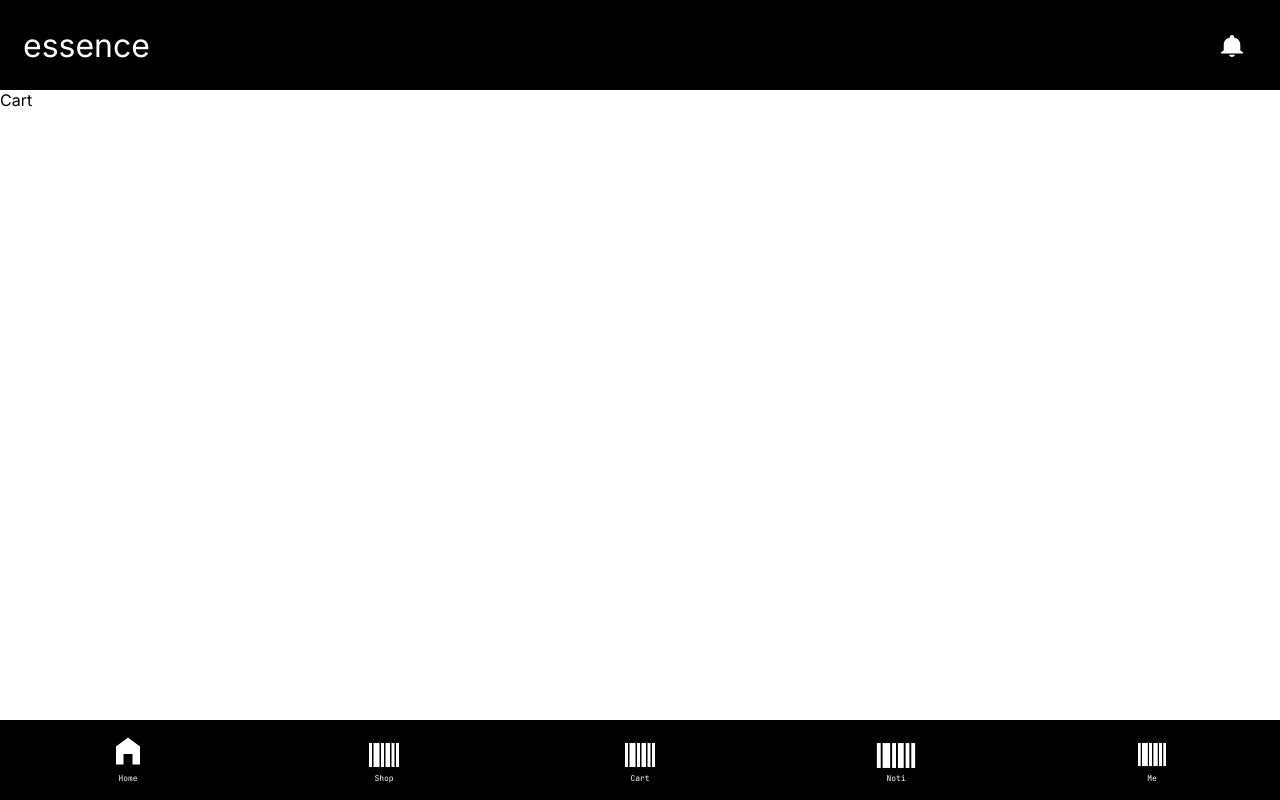
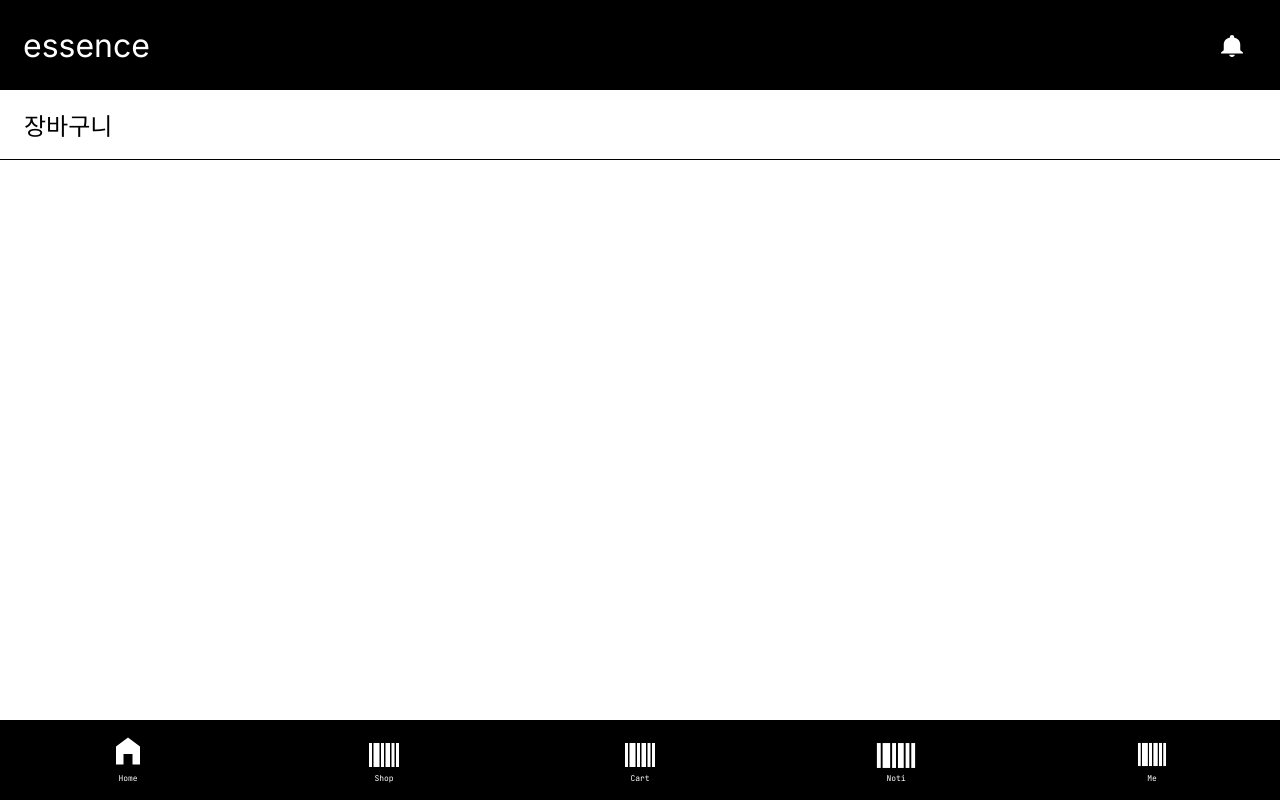
Before and after one commit to TMAX-WEB-SIDE-PROJECT-TEAM/MasterShoppingMallTemplate, a Next.js app: page /cart in a window 1280 px wide. Built offline with nearby package versions, Linux system fonts and the light colour scheme; a web font is replaced by a local one.

Commit message:
[feat] Cart 관련 페이지들 제목 부분
* Cart 관련 페이지들 제목 부분 스타일이 동일하므로 공용 SectionTitle 제작

```diff
--- /dev/null
+++ b/src/modules/cart/components/BuyList.module.scss
@@ -0,0 +1,3 @@
+.buyList {
+  width: 100%;
+}
--- /dev/null
+++ b/src/modules/cart/components/BuyList.tsx
@@ -0,0 +1,11 @@
+import SectionTitle from "modules/cart/components/SectionTitle";
+
+import styles from "modules/cart/components/BuyList.module.scss";
+
+const BuyList = () => (
+  <div className={styles.buyList}>
+    <SectionTitle>장바구니</SectionTitle>
+  </div>
+);
+
+export default BuyList;
--- /dev/null
+++ b/src/modules/cart/components/SectionTitle.module.scss
@@ -0,0 +1,18 @@
+@use "common/styles/Theme";
+@use "common/styles/Utils";
+
+.sectionTitle {
+  box-sizing: border-box;
+  display: flex;
+  flex-direction: row;
+  align-items: center;
+
+  width: 100%;
+  height: 70px;
+  padding-left: 24px;
+  border-bottom: 1px solid Theme.$black;
+
+  font-family: Theme.$monospaceFont;
+  font-size: 24px;
+  font-weight: 400;
+}
--- /dev/null
+++ b/src/modules/cart/components/SectionTitle.tsx
@@ -0,0 +1,10 @@
+import styles from "modules/cart/components/SectionTitle.module.scss";
+import { ReactNode } from "react";
+
+interface SectionTitleProps {
+  children: ReactNode;
+}
+
+const SectionTitle = ({ children }: SectionTitleProps) => <div className={styles.sectionTitle}>{children}</div>;
+
+export default SectionTitle;
--- a/src/pages/cart/index.tsx
+++ b/src/pages/cart/index.tsx
@@ -1,5 +1,10 @@
 import Page from "common/components/Page";
+import BuyList from "modules/cart/components/BuyList";
 
-const CartPage = () => <Page>Cart</Page>;
+const CartPage = () => (
+  <Page>
+    <BuyList />
+  </Page>
+);
 
 export default CartPage;
```
